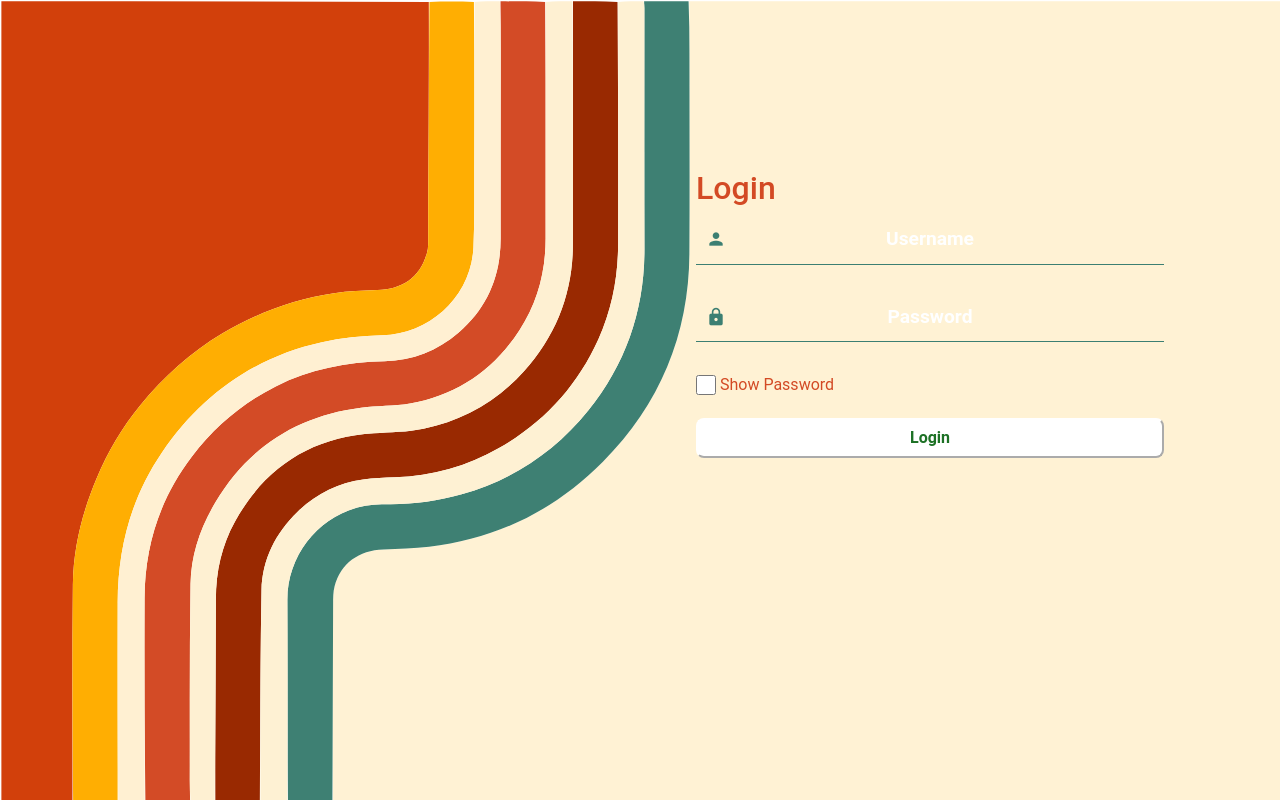
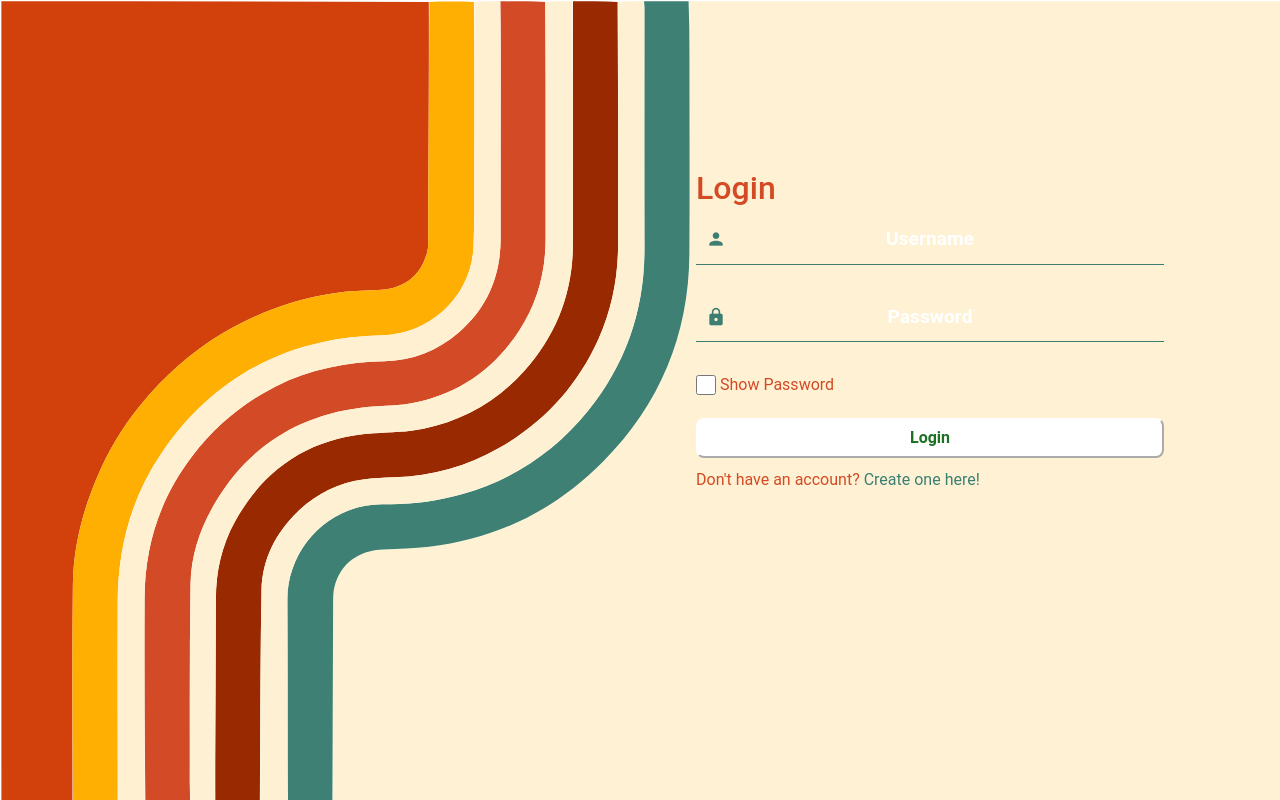
Before and after one commit to ConmHayes/Revision-App, a React (Vite) app in the folder client/: page /login in a window 1280 px wide. Built offline with nearby package versions, Linux system fonts and the light colour scheme; the HTML template or start-up script is replaced by a standard one.

Commit message:
Login/Signup Styling

```diff
--- a/client/src/App.css
+++ b/client/src/App.css
@@ -59,6 +59,10 @@ footer {
   position: relative;
   width: 50%;
   margin: 10px 700px;
+}
+
+.inline-link{
+  color: #3C7F72
 }
 
 .flexbox-item {
--- a/client/src/App.jsx
+++ b/client/src/App.jsx
@@ -9,7 +9,6 @@ function App() {
       <Route path="/" element={<Header />}>
         <Route index element={<Pages.HomePage />} />
 
-        <Route path="/signup" element={<Pages.SignupPage />} />
         <Route path="/timetables">
           <Route index element={<Pages.TimetablesPage />} />
           <Route path=":id" element={<Pages.TimetablePage />} />
@@ -18,6 +17,8 @@ function App() {
         <Route path="*" element={<Pages.NotFoundPage />} />
       </Route>
       <Route path="/login" element={<Pages.LoginPage />} />
+      <Route path="/signup" element={<Pages.SignupPage />} />
+
     </Routes>
   );
 }
--- a/client/src/pages/LoginPage/index.jsx
+++ b/client/src/pages/LoginPage/index.jsx
@@ -1,7 +1,9 @@
 import { useState } from "react";
 import { UsernameForm } from "../../Components";
+import { Link } from "react-router-dom"
 
 localStorage.clear();
+//document.body.style.backgroundImage = "url(./assets/start.svg)"
 
 export default function LoginPage() {
   const [username, setUsername] = useState("");
@@ -26,6 +28,7 @@ export default function LoginPage() {
               inputPw={inputPw}
               setInputPw={setInputPw}
             />
+            <p>Don't have an account? <Link to = "/signup" className = "inline-link" style = {{ color : "#3C7F72" }}>Create one here!</Link></p>
           </div>
         </div>
       </div>
--- a/client/src/pages/SignupPage/index.jsx
+++ b/client/src/pages/SignupPage/index.jsx
@@ -1,6 +1,8 @@
 import React from "react";
 import { useState } from "react";
 import { UsernameForm } from "../../Components";
+
+
 
 export default function SignupPage() {
   const [username, setUsername] = useState("");
@@ -11,6 +13,7 @@ export default function SignupPage() {
   return (
     <>
       <div className="flexbox-container">
+        <div className="flexbox-item flexbox-image-login"></div>
         <div className="flexbox-item flexbox-login-array">
           <div className="login-array">
             <h2>Register</h2>
@@ -26,7 +29,6 @@ export default function SignupPage() {
             />
           </div>
         </div>
-        <div className="flexbox-item flexbox-image-login"></div>
       </div>
     </>
   );
```
Also changed, not shown: client/src/assets/Flipped.svg (added), client/src/pages/SignupPage/Flipped.svg (added).
